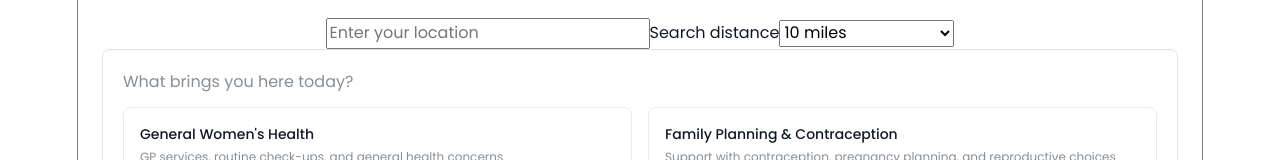
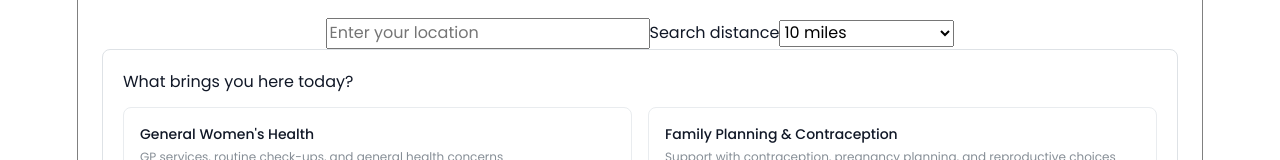
Before and after one commit to Molly-Lester/Womens-Health-Provider-Finder, a React (Vite) app: page / in a window 1280 px wide. Shown: the part 206-366 px from the top of the page. Built offline with nearby package versions, Linux system fonts and the light colour scheme.

Commit message:
changed opacity on category cards text

```diff
--- a/src/components/CategoryCards.jsx
+++ b/src/components/CategoryCards.jsx
@@ -20,7 +20,7 @@ export default function CategoryCards({ category, setCategory }) {
                 backgroundColor: "#fff",
             }}
         >
-            <Text c="dimmed" mb="sm" size="md" ta="left">
+            <Text mb="sm" size="md" ta="left">
                 What brings you here today?
             </Text>
 
```
